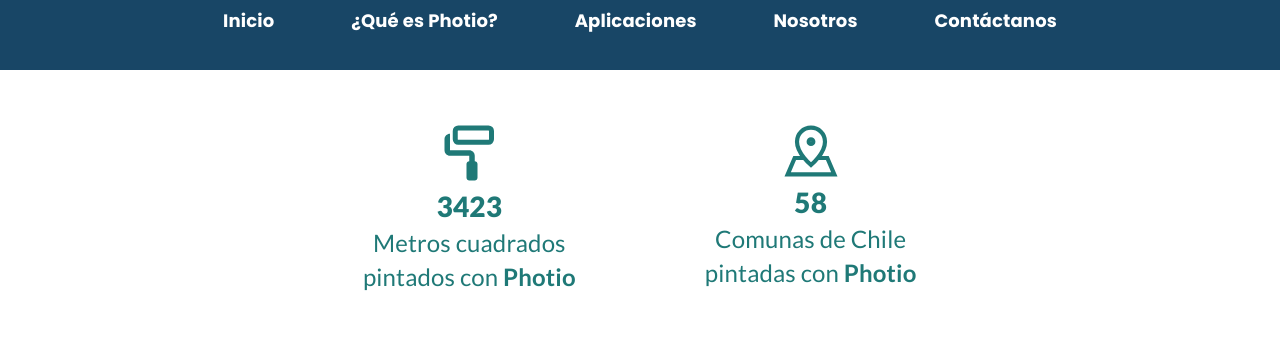
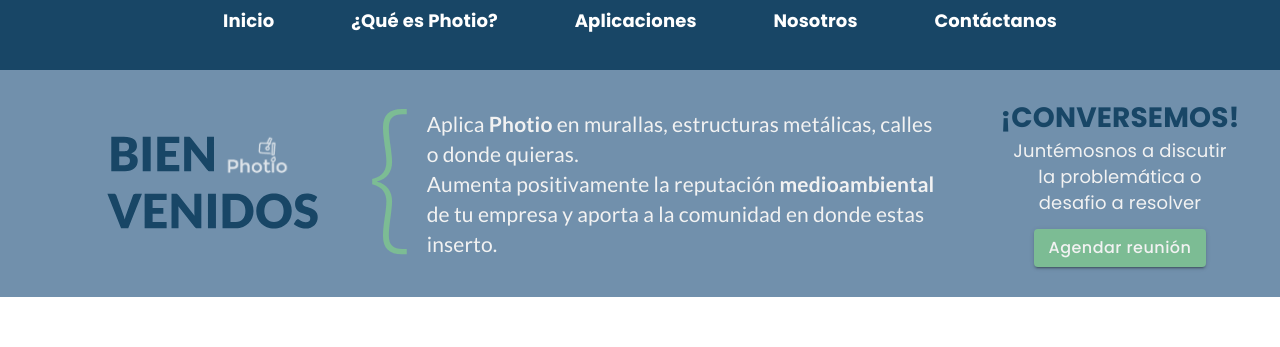
Before and after one commit to MartinGO11/PhotioWebApp, a React (Create React App) app: page / in a window 1280 px wide. Shown: the part 730-1077 px from the top of the page. Built offline with nearby package versions, Linux system fonts and the light colour scheme.

Commit message:
FEAT: add welcomeComponent in HomeView

```diff
--- /dev/null
+++ b/src/components/home/WelcomeComponent.jsx
@@ -0,0 +1,110 @@
+import React from 'react';
+import { Grid, Hidden, withStyles, Button } from '@material-ui/core';
+import globalStyle from '../../styles/global/globalStyle';
+import colors from '../../styles/global/colors';
+// import { ColorButton } from '../../styles/customStyles/ColorButton';
+import { default as openKey } from '../home/openKey.svg';
+import { NavLink } from 'react-router-dom';
+
+
+const ColorButton = withStyles((theme) => ({
+  root: {
+    color: colors.gray_6,
+    padding: '5px 15px 5px 15px',
+    backgroundColor: colors.green_2,
+    fontFamily: 'Poppins, sans-serif',
+    '&:hover': {
+      backgroundColor: colors.green_1,
+    },
+  }
+}))(Button);
+
+
+export const WelcomeComponent = ({ titleContent, titleImage, showAction = false }) => {
+
+  const globalStyles = globalStyle();
+
+  return (
+    <>
+      <Hidden smDown>
+        <Grid container direction="row" justify="flex-start" alignItems="center" >
+          <Grid item xs={1} />
+          <Grid item xs={4} md={2} style={{ textAlign: 'left' }} >
+            <img src={titleImage} alt="titleImage" style={{ maxWidth: '100%' }} />
+          </Grid>
+          <Grid item xs={1} style={{ textAlign: 'right', paddingTop: '25px', paddingBottom: '25px' }}>
+            <img src={openKey} alt="openKey" style={{ marginRight: '20px', maxHeight: '100%' }} />
+          </Grid>
+          <Grid item xs={7} md={5} className={globalStyles.fontLato} >
+            {
+              titleContent.description.map((description, index) => {
+                return (
+                  <div key={`title-${index}`} style={{ marginRight: '20px', fontSize: '21px' }}>
+                    {description}
+                  </div>
+                )
+              })
+            }
+          </Grid>
+          <Grid item md={3} className={globalStyles.fontPoppins} style={{ textAlign: 'center' }}>
+            <p className={globalStyles.paragraphTitle} style={{ color: colors.blue_1, fontWeight: 'bold', marginBottom: '0px' }}>{titleContent.titleAction}</p>
+            <p className={globalStyles.paragraph} style={{ marginLeft: '50px', marginRight: '50px', marginTop: '0px', marginBottom: '9px' }}>{titleContent.descriptionAction}</p>
+            <NavLink
+              activeClassName="active"
+              className="nav-item nav-link"
+              exact
+              to="/contact"
+              style={{ textDecoration: 'none' }}
+            >
+              <ColorButton variant="contained" style={{ marginBottom: '30px' }}>
+                <p style={{ margin: '0px' }}>{titleContent.textButtonAction}</p>
+              </ColorButton>
+            </NavLink>
+          </Grid>
+        </Grid>
+      </Hidden>
+      <Hidden mdUp>
+        <Grid container direction="row" justify="center" alignItems="center" >
+          <Grid item xs={3} style={{ textAlign: 'center' }} >
+            <img src={titleImage} alt="titleImage" style={{ maxWidth: '100%' }} />
+          </Grid>
+          <Grid item xs={1} style={{ textAlign: 'right', paddingTop: '25px', paddingBottom: '25px' }}>
+            <img src={openKey} alt="openKey" style={{ marginRight: '20px', maxHeight: '100%' }} />
+          </Grid>
+          <Grid item xs={7} className={globalStyles.fontLato} >
+            {
+              titleContent.description.map((description, index) => {
+                return (
+                  <div key={`title-${index}`} style={{ marginRight: '20px', fontSize: '12px' }}>
+                    {description}
+                  </div>
+                )
+              })
+            }
+          </Grid>
+        </Grid>
+        <Grid container direction="row" justify="center" alignItems="center" className={`${globalStyles.fontPoppins} ${globalStyles.secondaryComponent}`} >
+          <Grid item xs={7} >
+            <p style={{ color: colors.blue_1, fontWeight: 'bold', fontSize: '18px', marginBottom: '0px' }}>{titleContent.titleAction}</p>
+            <p style={{ fontSize: '14px', marginTop: '0px', color: 'white' }}>{titleContent.descriptionAction}</p>
+          </Grid>
+          <Grid item xs={4}>
+            <NavLink
+              activeClassName="active"
+              className="nav-item nav-link"
+              exact
+              to="/talk"
+              style={{ textDecoration: 'none' }}
+            >
+              <ColorButton variant="contained">
+                <p style={{ fontSize: '14px', margin: '0px' }}>
+                  {titleContent.textButtonAction}
+                </p>
+              </ColorButton>
+            </NavLink>
+          </Grid>
+        </Grid>
+      </Hidden>
+    </>
+  )
+}
--- a/src/views/HomeView.jsx
+++ b/src/views/HomeView.jsx
@@ -13,6 +13,7 @@ import { NavbarComponent } from "../components/globals/NavbarComponent";
 import { CarouselComponent } from "../components/globals/CarouselComponent";
 import { TitleComponent } from "../components/globals/TitleComponent";
 import { NewnessComponent } from "../components/home/NewnessComponent";
+import { WelcomeComponent } from "../components/home/WelcomeComponent";
 
 export const HomeView = () => {
   const homeStyles = homeStyle();
@@ -27,6 +28,9 @@ export const HomeView = () => {
       </Grid>
       <Grid item className={globalStyles.navbarComponent}>
         <NavbarComponent />
+      </Grid>
+      <Grid item className={globalStyles.principalComponent}>
+        <WelcomeComponent titleContent={homeView.welcomeComponent} titleImage={titleIcon} showAction />
       </Grid>
       <Grid item className={homeStyles.indicatorComponent}>
         <IndicatorComponents indicatorText={homeView.indicatorComponent} />
```
